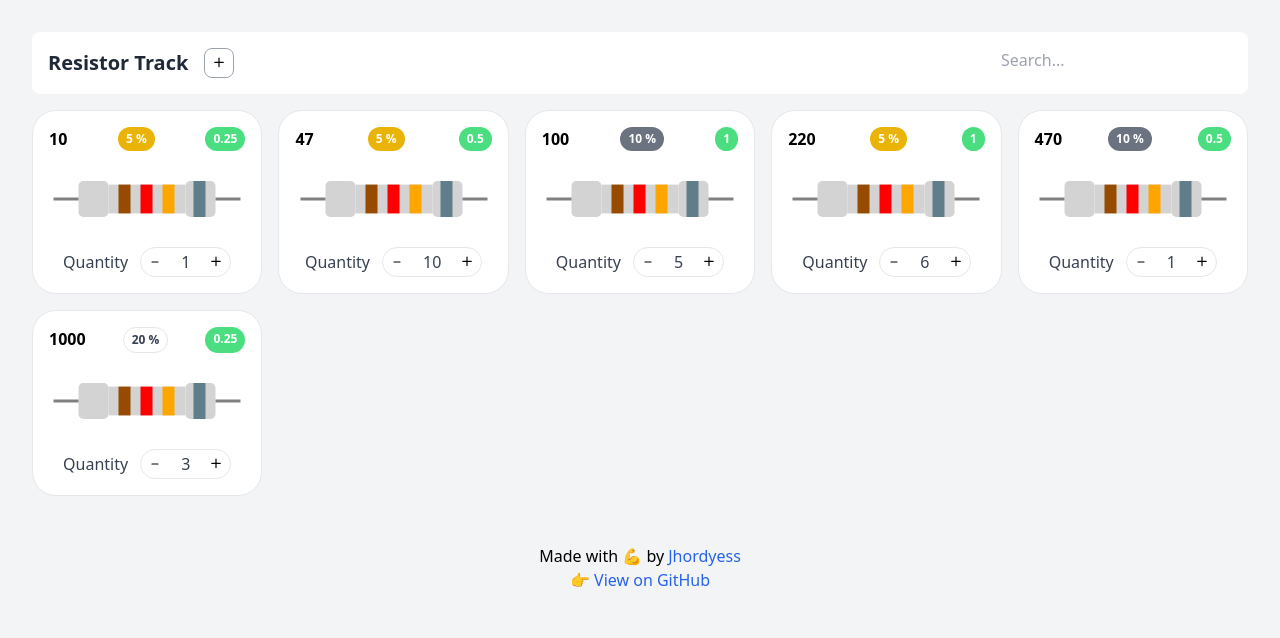
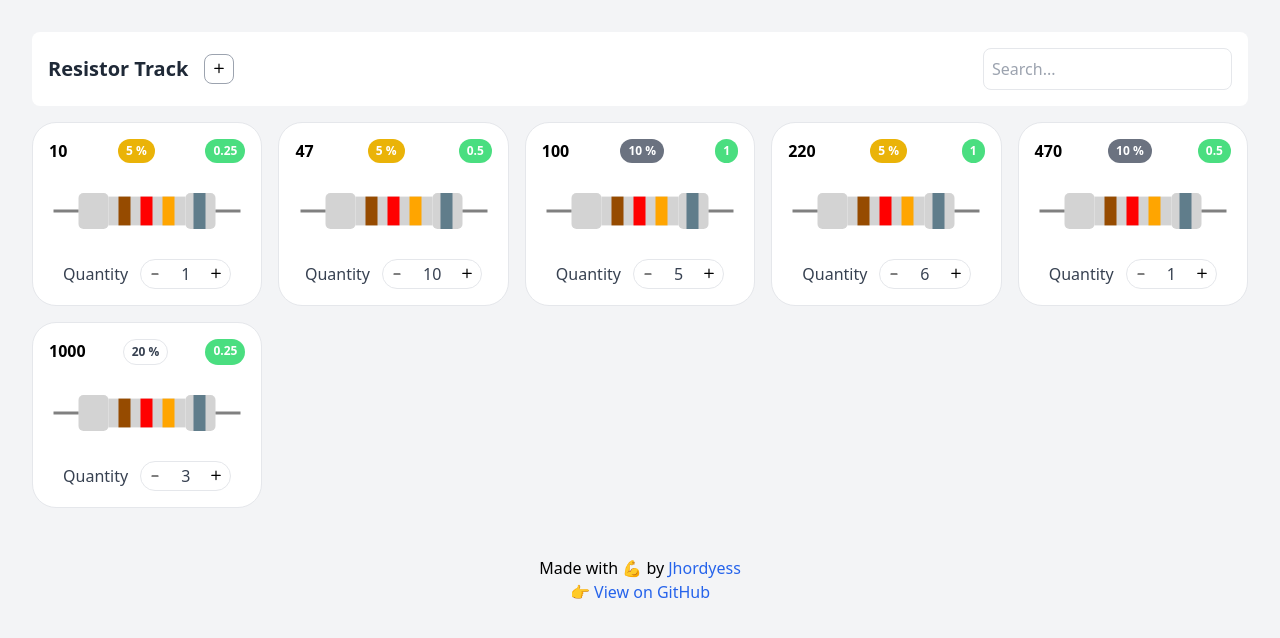
Before and after one commit to jhordyess/resistor-tracker, a React app: page / in a window 1280 px wide. Shown: the top 638 px of the page. Built offline with nearby package versions, Linux system fonts and the light colour scheme.

Commit message:
Updated search styles

```diff
--- a/src/components/SearchBar.tsx
+++ b/src/components/SearchBar.tsx
@@ -8,13 +8,12 @@ export default function SearchBar() {
     setSearchValue(event.target.value);
   };
   return (
-    <div>
     <input
       type="text"
       placeholder="Search..."
       value={searchValue}
       onChange={onSearchValueChange}
+      className="w-full p-2 rounded-lg border"
     />
-    </div>
   );
 }
```
Lines whose indentation alone changed are shown as unchanged.
